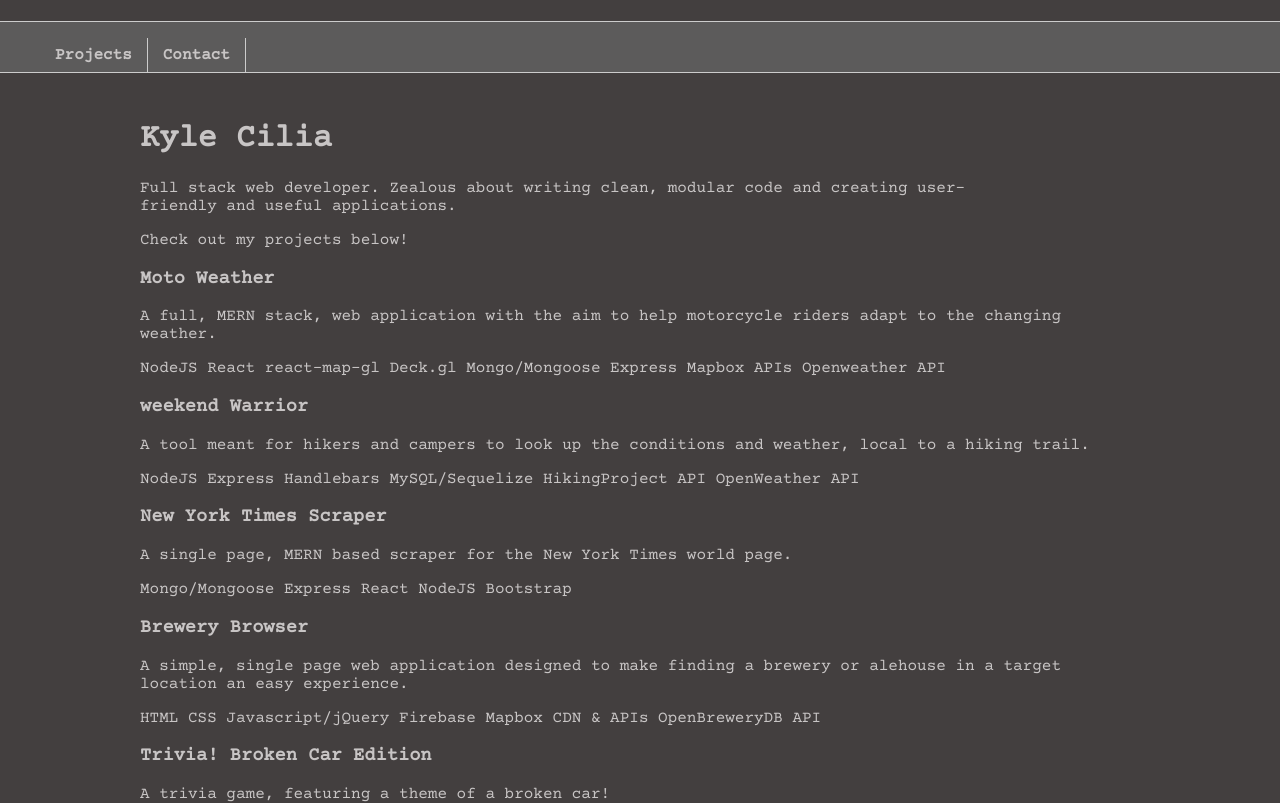
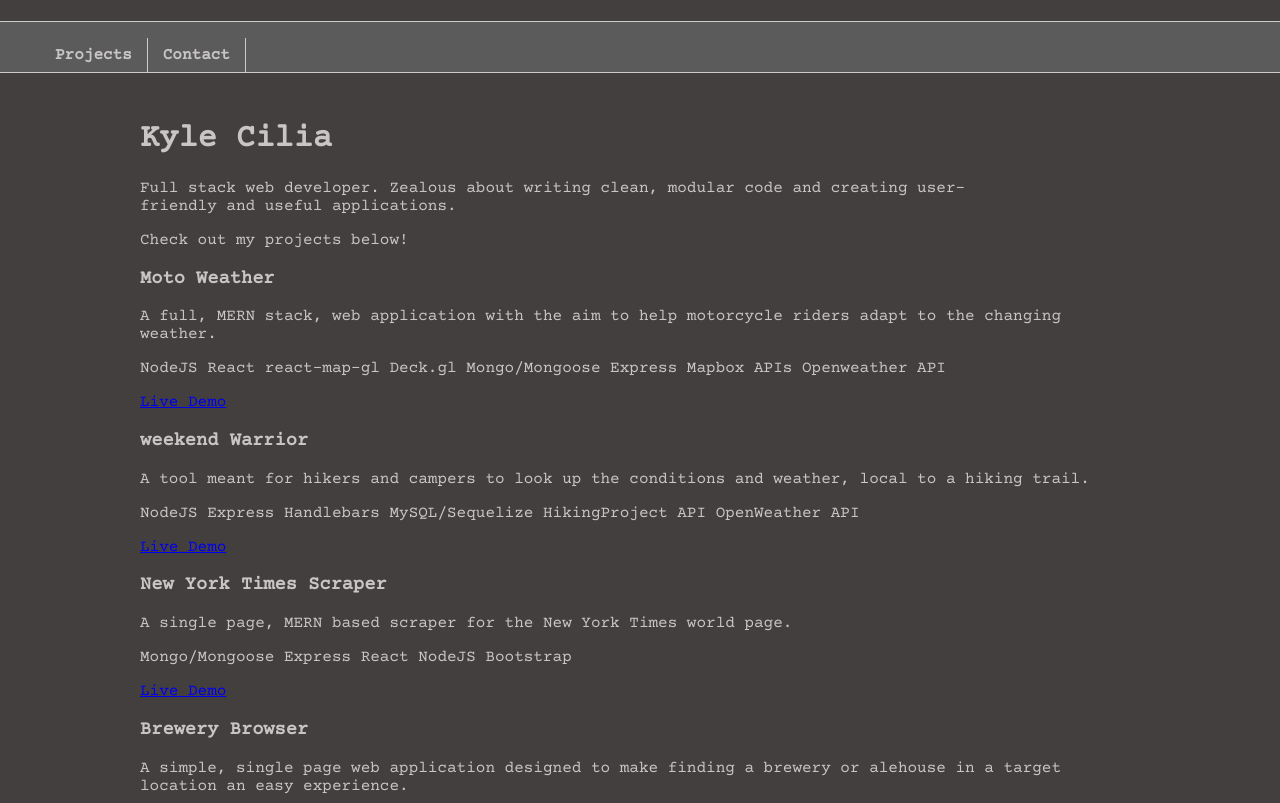
Before and after one commit to freshmangoes/portfolio, a React (Create React App) app: page / in a window 1280 px wide. Shown: the top 803 px of the page. Built offline with nearby package versions, Linux system fonts and the light colour scheme.

Commit message:
Adds live demo links and formatter run over multiple files

```diff
--- a/src/components/Contact/Contact.js
+++ b/src/components/Contact/Contact.js
@@ -9,9 +9,9 @@ const Contact = () => {
 			<h3>Contact</h3>
 			<p className='contact-item'>
 				<a href='mailto:kylecilia@icloud.com'>Email</a>
-        <span> \\ </span>
+				<span> \\ </span>
 				<a href='https://linkedin.com/in/kylecilia'>LinkedIn</a>
-        <span> \\ </span>
+				<span> \\ </span>
 				<a href='https://github.com/freshmangoes'>Gitub</a>
 			</p>
 		</div>
--- a/src/components/Projects/Project/Project.js
+++ b/src/components/Projects/Project/Project.js
@@ -4,21 +4,20 @@ import React from 'react';
 import './Project.css';
 
 const Project = (props) => {
-	const { title, description, tech } = props;
+	const { title, description, tech, link } = props;
 	return (
 		<div className='project-container'>
 			<h3 className='project-title'>{title}</h3>
 			<p className='project-description'>{description}</p>
 			<p className='project-technologies'>
 				{/* tech comes in as an array */}
-				{tech.map(e => {
-					return (
-						<span key={e}>{e} </span>
-					)
+				{tech.map((e) => {
+					return <span key={e}>{e} </span>;
 				})}
 			</p>
+			<a href={link}>Live Demo</a>
 
-      {/* Add image and link to live demo to project */}
+			{/* Add image and link to live demo to project */}
 		</div>
 	);
 };
--- a/src/components/Projects/Projects.js
+++ b/src/components/Projects/Projects.js
@@ -7,14 +7,7 @@ import projects from './projects.json';
 const Projects = () => {
 	return (
 		<div>
-			{/* <Project
-				title='Moto Weather'
-				description='A full, MERN stack, web application with the aim to help motorcycle riders adapt to the changing weather.'
-        tech='NodeJS, React, react-map-gl, Deck.gl, Mongo/Mongoose, Express, Mapbox APIs, Openweather API'
-        link='https://moto-weather.herokuapp.com/'
-			/> */}
-
-			{projects.data.map(e => {
+			{projects.data.map((e) => {
 				return (
 					// console.log(e.title)
 					<Project
@@ -24,57 +17,8 @@ const Projects = () => {
 						link={e.link}
 						key={e.title}
 					/>
-				)
+				);
 			})}
-
-			{/* <Project
-				title='Weekend Warrior'
-				description='A tool meant for hikers and campers to look up the conditions and weather, local to a hiking trail.'
-        tech='NodeJS, Express, Handlebars, MySQL/Sequelize, HikingProject API, OpenWeather API'
-        link='https://the-weekend-warrior.herokuapp.com/'
-			/>
-
-      <Project
-        title='New York Times Scraper'
-        description='A single page, MERN based scraper for the New York Times world page.'
-        tech='Mongo/Mongoose, Express, React, NodeJS, Bootstrap'
-        link='https://nyt-scraper-kcilia.herokuapp.com/'
-      />
-
-			<Project
-				title='Brewery Browser'
-				description='
-        A simple, single page web application designed to make finding a brewery or alehouse in a target location an easy experience.'
-        tech='Vanilla HTML, CSS, Javascript/jQuery, Firebase, Mapbox CDN & APIs, and OpenBreweryDB API.'
-        link='https://freshmangoes.github.io/project-1'
-			/>
-
-			<Project
-				title='Trivia! Broken Car Edition'
-				description='A trivia game, featuring a theme of a broken car!'
-        tech='Vanilla HTML, CSS, Javascript/jQuery'
-        link='https://freshmangoes.github.io/TriviaGame/'
-			/>
-
-			<Project
-				title='Hangman - Broken Car Edition!'
-				description='A word guess game, featuring a theme of common wear parts on a car.'
-				tech='Vanilla HTML, Bootstrap/CSS, Javascript'
-			/>
-
-			<Project
-				title='Crystals Collector'
-				description='A strategic guessing game, where the player has to reach a goal score to win with the psuedorandom values assigned, but hidden, at the start of the game.'
-        tech='Vanilla HTML, Bootstrap/CSS, Javascript/jQuery'
-        link='https://freshmangoes.github.io/unit-4-game/'
-			/>
-
-			<Project
-				title='Giphy Search'
-				description='A Giphy API search client. The user can add search buttons and click on them to search the Giphy API. Displays the rating and a still image of the gif, which the user can click to toggle animation.'
-        tech='Vanilla HTML, Bootstrap, Javascript/jQuery'
-        link='https://freshmangoes.github.io/giphy-search/'
-			/> */}
 		</div>
 	);
 };
```
Also changed, not shown: src/App.js (+12 -12 lines), src/components/Intro/Intro.js (+9 -8 lines).
